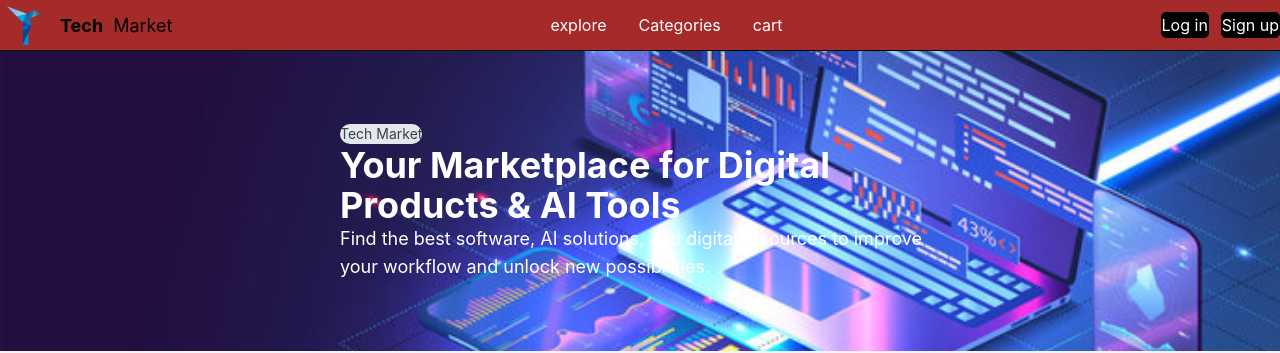
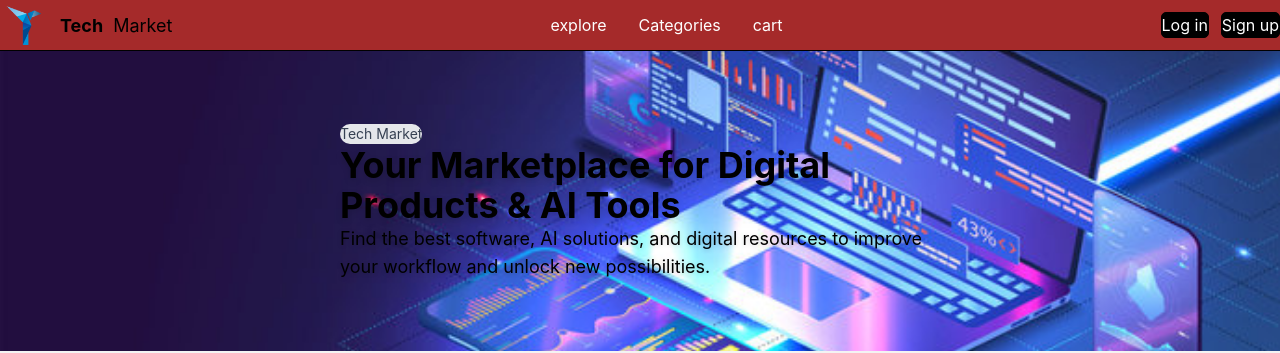
Before and after one commit to fauzan727/Mini-Project-React-Market, a React (Vite) app: page / in a window 1280 px wide. Shown: the top 353 px of the page. Built offline with nearby package versions, Linux system fonts and the light colour scheme.

Commit message:
perbaikan style hero text

```diff
--- a/src/components/Hero.jsx
+++ b/src/components/Hero.jsx
@@ -17,11 +17,11 @@ function Hero() {
             Tech Market
             </span>
 
-            <h1 className="mt-4 text-4xl font-bold text-white">
+            <h1 className="mt-4 text-4xl font-bold text-black drop-shadow-md">
             Your Marketplace for Digital Products & AI Tools
             </h1>
 
-            <p className="mt-5 text-lg text-white">
+            <p className="mt-5 text-lg text-black drop-shadow-sm">
             Find the best software, AI solutions, and digital resources to improve
             your workflow and unlock new possibilities.
             </p>
```
